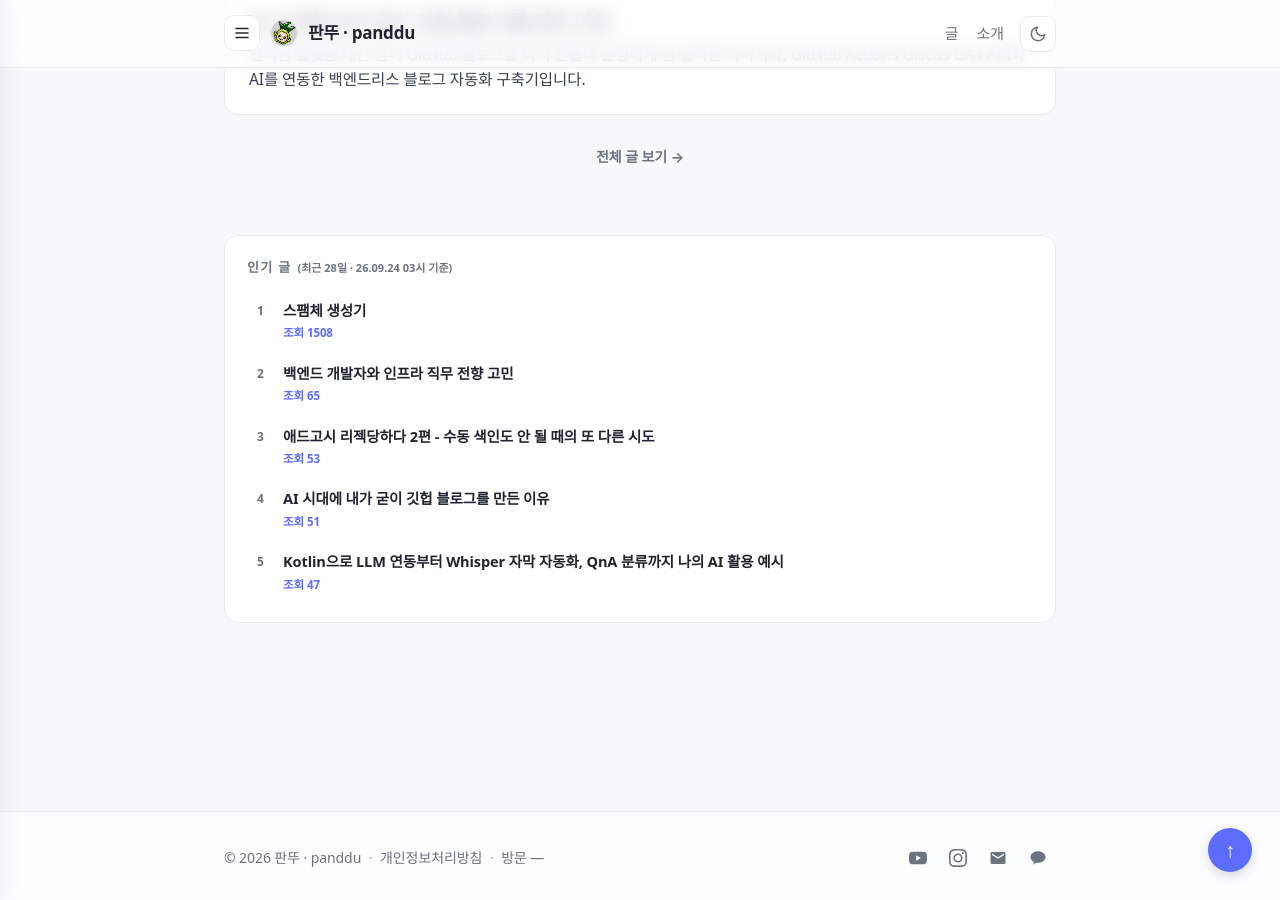
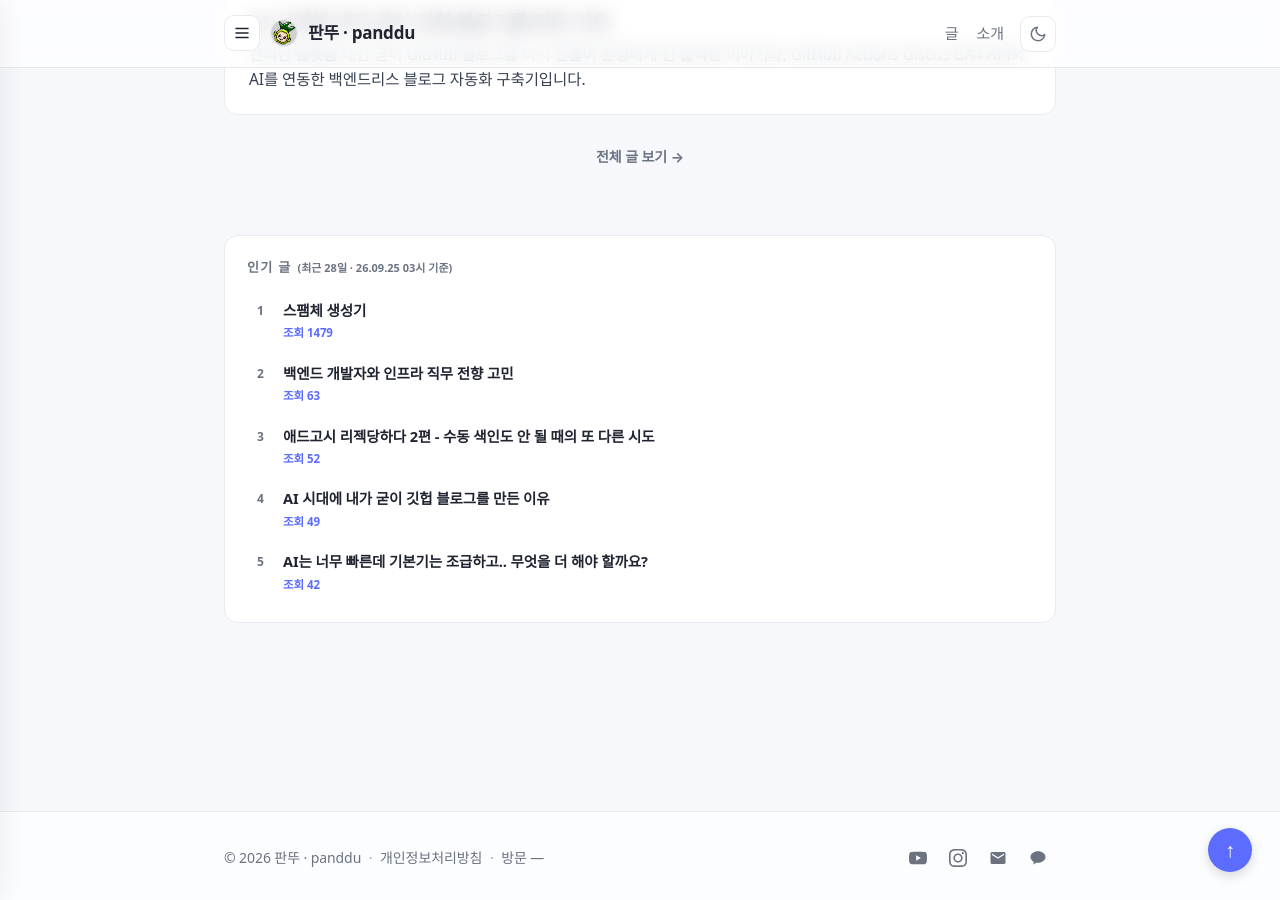
Before and after one commit to panddu/panddu.github.io, a Jekyll site: the page built from index.html, in a window 1280 px wide and 900 px high, scrolled down 1992 px. Built offline with Jekyll 4.4.1, drawn with Linux system fonts in a browser that asks for light colours; some web fonts are replaced.

Commit message:
chore: update popular posts

```diff
--- a/_data/popular_posts.json
+++ b/_data/popular_posts.json
@@ -1,31 +1,31 @@
 {
-  "generated_at": "2026-09-24T03:51:21+09:00",
+  "generated_at": "2026-09-25T03:49:41+09:00",
   "period_days": 28,
   "posts": [
     {
       "title": "스팸체 생성기",
       "url": "/posts/2019/04/spammaker/",
-      "views": 1508
+      "views": 1479
     },
     {
       "title": "백엔드 개발자와 인프라 직무 전향 고민",
       "url": "/posts/2026/08/backend-and-infra-counsel/",
-      "views": 65
+      "views": 63
     },
     {
       "title": "애드고시 리젝당하다 2편 - 수동 색인도 안 될 때의 또 다른 시도",
       "url": "/posts/2026/08/adsense-rejection-diary-2/",
-      "views": 53
+      "views": 52
     },
     {
       "title": "AI 시대에 내가 굳이 깃헙 블로그를 만든 이유",
       "url": "/posts/2026/08/why-i-made-github-blog/",
-      "views": 51
+      "views": 49
     },
     {
-      "title": "Kotlin으로 LLM 연동부터 Whisper 자막 자동화, QnA 분류까지 나의 AI 활용 예시",
-      "url": "/posts/2026/08/panddu-ai-workflow/",
-      "views": 47
+      "title": "AI는 너무 빠른데 기본기는 조급하고.. 무엇을 더 해야 할까요?",
+      "url": "/posts/2026/08/ai-and-basic-skills/",
+      "views": 42
     }
   ]
 }
```
